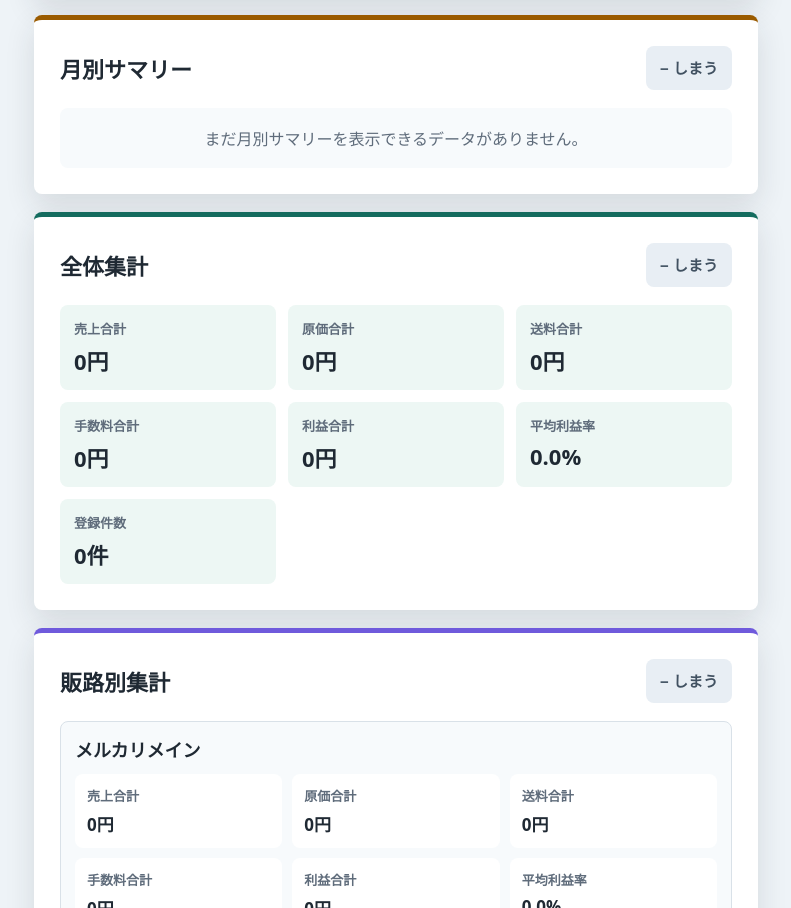
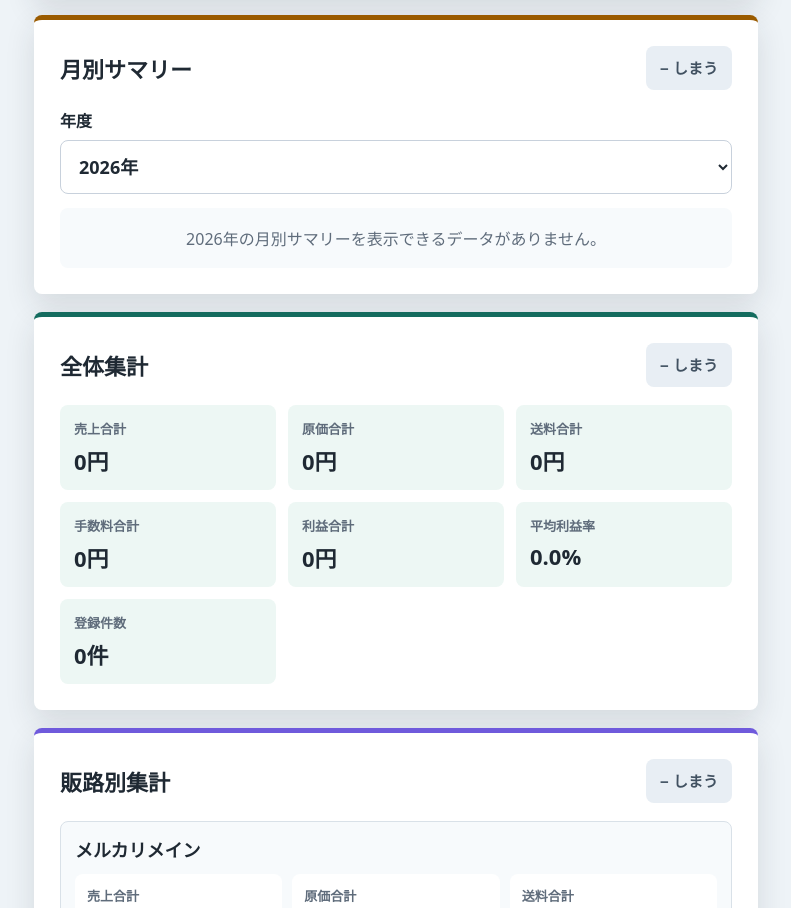
Before and after one commit to rendayo0425-dotcom/furugi-sales-app, a plain HTML site: page index.html in a window 1280 px wide. Shown: the part 880-1788 px from the top of the page, without its empty margins (244-1035 px from the left). Drawn offline with Linux system fonts and the light colour scheme.

Commit message:
月別サマリーに年度選択機能を追加

```diff
--- a/index.html
+++ b/index.html
@@ -101,6 +101,11 @@
         <button class="section-toggle" type="button">− しまう</button>
       </div>
       <div class="section-content">
+      <label for="summaryYearSelect" class="summary-year-control">
+        年度
+        <select id="summaryYearSelect" class="field"></select>
+      </label>
+
       <!-- JavaScriptで月別サマリーカードをここに追加します -->
       <div id="monthlySummaryList" class="monthly-summary-list"></div>
       </div>
--- a/script.js
+++ b/script.js
@@ -14,6 +14,7 @@ const averageProfitRate = document.getElementById("averageProfitRate");
 const summaryCount = document.getElementById("summaryCount");
 const channelSummaryList = document.getElementById("channelSummaryList");
 const monthlySummaryList = document.getElementById("monthlySummaryList");
+const summaryYearSelect = document.getElementById("summaryYearSelect");
 const itemImageInput = document.getElementById("itemImage");
 const imagePreviewWrap = document.getElementById("imagePreviewWrap");
 const imagePreview = document.getElementById("imagePreview");
@@ -416,12 +417,56 @@ function formatMonthLabel(monthText) {
   return `${parts[0]}年${Number(parts[1])}月`;
 }
 
+// 登録済みデータから、月別サマリーで選べる年度を作ります
+function getAvailableSummaryYears() {
+  const years = new Set();
+
+  sales.forEach(function (sale) {
+    if (sale.saleDate) {
+      years.add(sale.saleDate.slice(0, 4));
+    }
+  });
+
+  return [...years].sort(function (firstYear, secondYear) {
+    return secondYear.localeCompare(firstYear);
+  });
+}
+
+// 月別サマリーの年度セレクトを、登録データに合わせて更新します
+function updateSummaryYearOptions() {
+  const currentYear = String(new Date().getFullYear());
+  const years = getAvailableSummaryYears();
+  const previousValue = summaryYearSelect.value;
+  const selectedYear = years.includes(previousValue)
+    ? previousValue
+    : years.includes(currentYear)
+      ? currentYear
+      : years[0] || currentYear;
+
+  summaryYearSelect.innerHTML = "";
+
+  const displayYears = years.length > 0 ? years : [currentYear];
+
+  displayYears.forEach(function (year) {
+    const option = document.createElement("option");
+    option.value = year;
+    option.textContent = `${year}年`;
+    summaryYearSelect.appendChild(option);
+  });
+
+  summaryYearSelect.value = selectedYear;
+}
+
 // 全データを販売日の年月ごとにまとめます
-function getMonthlySummaryGroups() {
+function getMonthlySummaryGroups(selectedYear) {
   const groups = {};
 
   sales.forEach(function (sale) {
     if (!sale.saleDate) {
+      return;
+    }
+
+    if (sale.saleDate.slice(0, 4) !== selectedYear) {
       return;
     }
 
@@ -879,12 +924,14 @@ function renderChannelSummary(filteredSales) {
 // 月別サマリーを画面に表示します
 function renderMonthlySummary() {
   monthlySummaryList.innerHTML = "";
-  const monthlyGroups = getMonthlySummaryGroups();
+  updateSummaryYearOptions();
+  const selectedYear = summaryYearSelect.value;
+  const monthlyGroups = getMonthlySummaryGroups(selectedYear);
 
   if (monthlyGroups.length === 0) {
     const empty = document.createElement("p");
     empty.className = "empty-message";
-    empty.textContent = "まだ月別サマリーを表示できるデータがありません。";
+    empty.textContent = `${selectedYear}年の月別サマリーを表示できるデータがありません。`;
     monthlySummaryList.appendChild(empty);
     return;
   }
@@ -995,6 +1042,11 @@ channelFilter.addEventListener("change", function () {
 // 並び替え条件を選び直したら、一覧だけを並び替えます
 sortSelect.addEventListener("change", function () {
   renderDashboard();
+});
+
+// 年度を変えたら、月別サマリーだけを選択年度に切り替えます
+summaryYearSelect.addEventListener("change", function () {
+  renderMonthlySummary();
 });
 
 // 編集をやめたいときは、入力フォームだけを元に戻します
--- a/style.css
+++ b/style.css
@@ -277,6 +277,10 @@ button:active {
 .monthly-summary-list {
   display: grid;
   gap: 14px;
+}
+
+.summary-year-control {
+  margin-bottom: 14px;
 }
 
 .monthly-summary-item {
```
